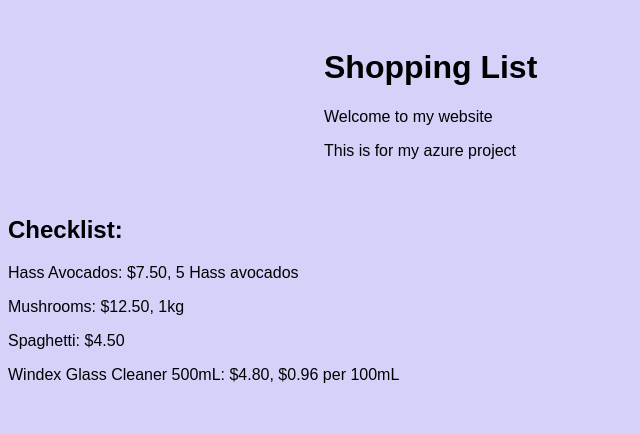
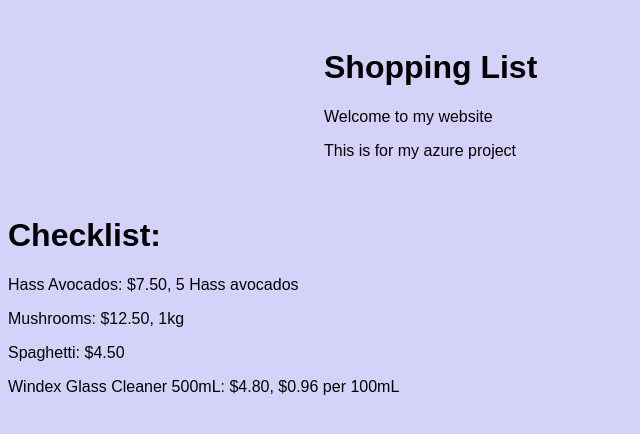
Before and after one commit to jssnguyen/dingle_berry, a website: page src/index.html in a window 1280 px wide. Shown: the whole page, without its empty margins (0-640 px from the left). Drawn offline with Linux system fonts and the light colour scheme.

Commit message:
index.html

```diff
--- a/src/index.html
+++ b/src/index.html
@@ -17,7 +17,7 @@
 
 </body>
  </main>
- <h2>Checklist:</h2>
+ <h1>Checklist:</h1>
  <p>Hass Avocados: $7.50, 5 Hass avocados</p>
  <p>Mushrooms: $12.50, 1kg</p>
  <p>Spaghetti: $4.50</p>
```
